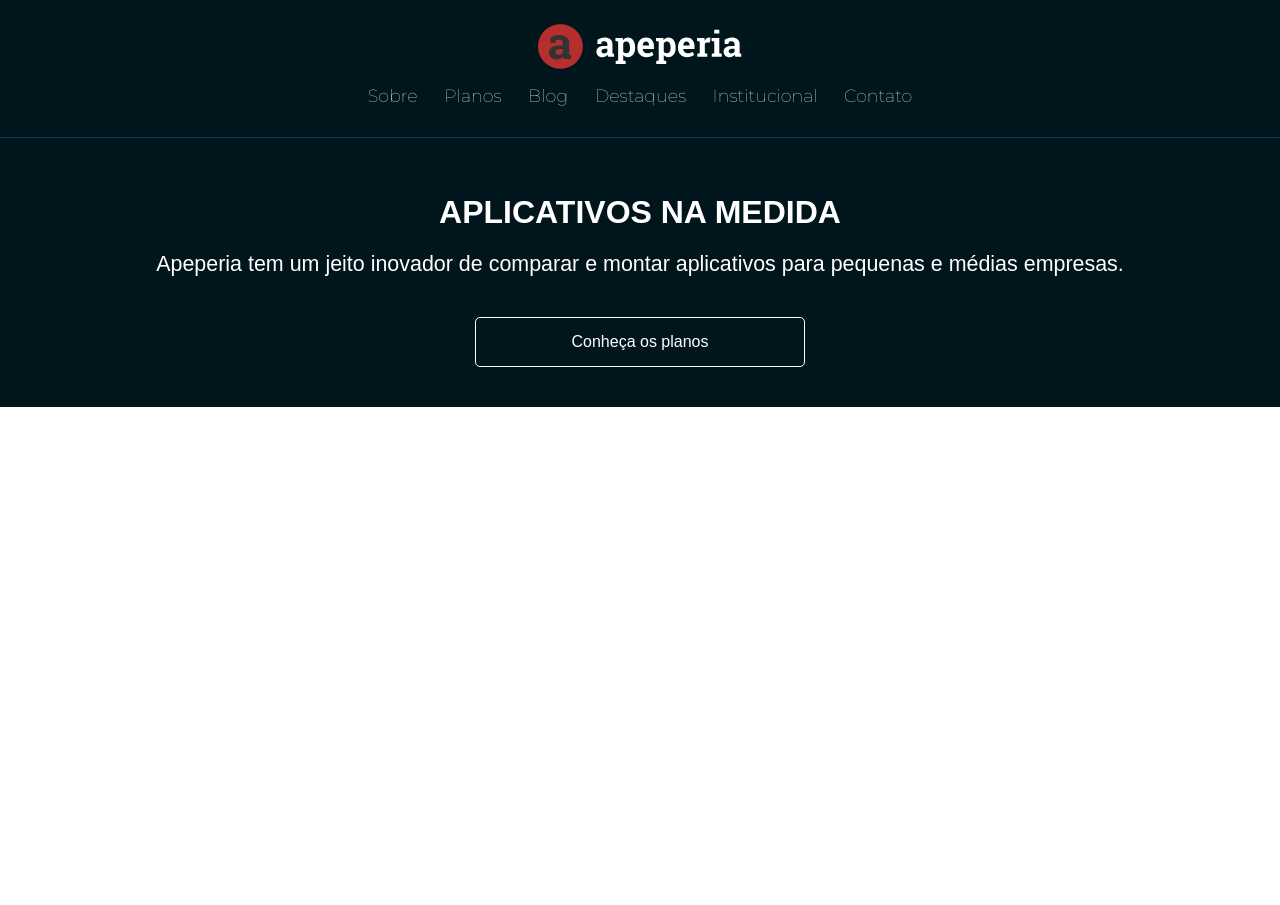
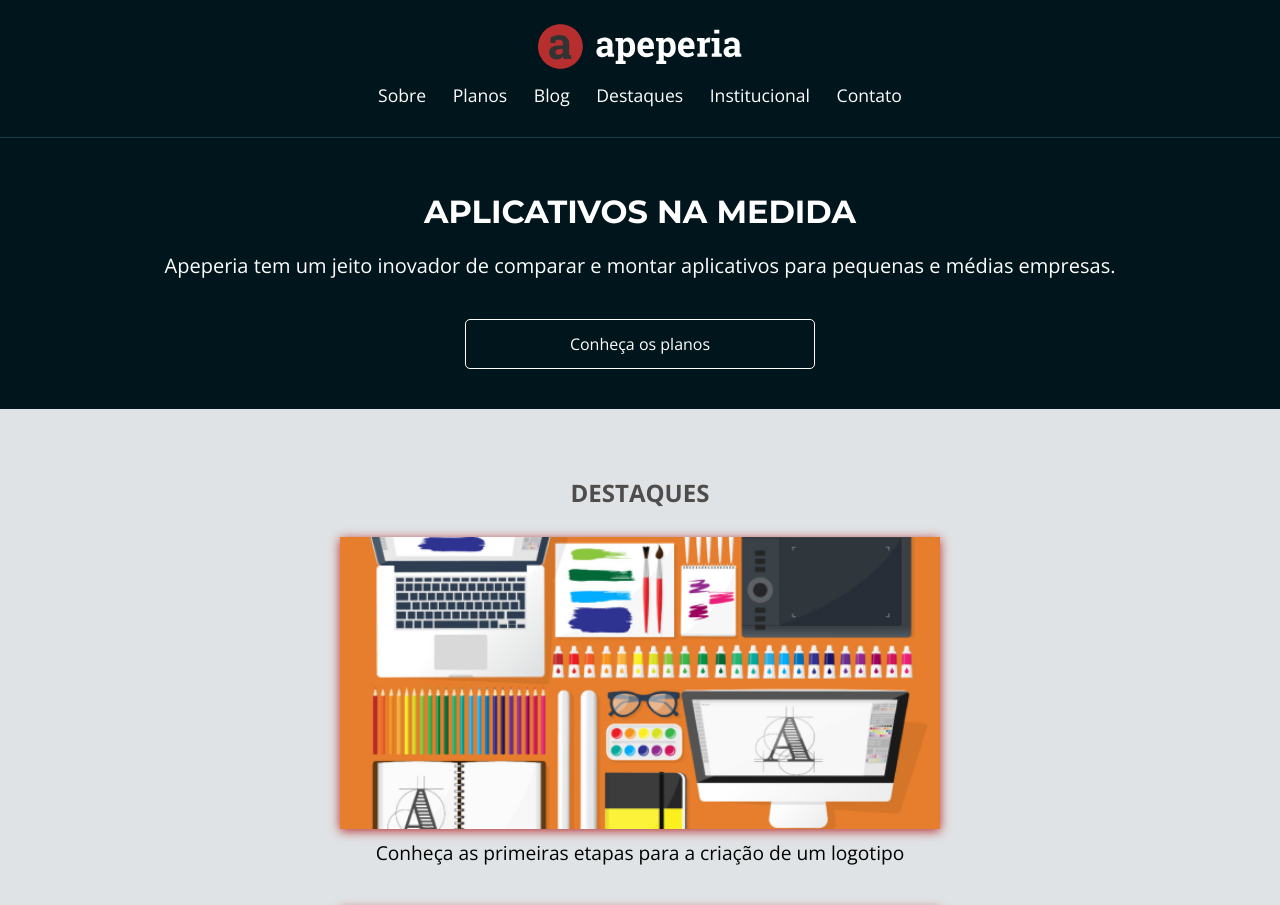
Before and after one commit to Edvaldojs22/Apeperia, a plain HTML site: page index.html in a window 1280 px wide. Shown: the top 905 px of the page. Before the commit the page ends 800 px from the top, so only its background shows below. Drawn offline with nearby package versions, Linux system fonts and the light colour scheme.

Commit message:
nova atualizacao

```diff
--- a/base.css
+++ /dev/null
@@ -1,40 +0,0 @@
-:root{
-   --branco: #ffffff;
-   --azul-claro: #DFE3E5;
-   --vermelho-forte: #B72E2E;
-   --cinza-escuro: #4F4C4C;
-   --cinza-claro: #F7F4F4;
-   --cinza-medio: #D9D9D9;
-   --fonte-link: #0084FF;
-   --fonte-cinza: #666;
-   --borda-cabecalho-mobile: #103D4A;
-   --bg-rodape: #333;
-   --bg-chamada-mobile: #00161C;
-   --planos-cartao-start: #56CCF2;
-   --planos-cartao-ultra: #B04CD9;
-   --planos-cartao-mega: #E33B3B;
-
-   --montserrat: 'Montserrat', sans-serif;
-}
-
-
-body{
-  font-family: var(--montserrat);
-}
-
-.container{
-  color: var(--branco);
-  padding: 0 6%;
-}
-
-.botao{
-    color: var(--branco);
-    display: block;
-    border: 1px solid var(--branco);
-    border-radius: 5px;
-    padding: 1rem 2rem;
-    width: 100%;
-    max-width: 330px;
-    box-sizing: border-box;
-    text-align: center;
-}
--- /dev/null
+++ b/css/base.css
@@ -0,0 +1,46 @@
+:root {
+    --branco: #FFF;
+    --azul-claro: #DFE3E5;
+    --vermelho-forte: #B72E2E;
+    --cinza-escuro: #4F4C4C;
+    --cinza-claro: #F7F4F4;
+    --cinza-medio: #D9D9D9;
+
+    --fonte-link: #0084FF;
+    --fonte-cinza: #666;
+    --borda-cabecalho-mobile: #103D4A;
+    --bg-rodape: #333;
+    --bg-chamada-mobile: #00161C;
+
+    --planos-cartao-start: #56CCF2;
+    --planos-cartao-ultra: #B04CD9;
+    --planos-cartao-mega: #E33B3B;
+
+    --montserrat: 'Montserrat', sans-serif;
+}
+
+body {
+    font-family: 'Open Sans', sans-serif;
+}
+
+.container {
+    padding-right: 6%;
+    padding-left: 6%;
+
+}
+
+.botao {
+    text-align: center;
+
+    display: block;
+
+    width: 100%;
+    max-width: 350px;
+
+    box-sizing: border-box;
+
+    padding: 1rem 2rem;
+
+    border: 1px solid var(--branco);
+    border-radius: 5px;
+}
--- a/css/cabecalho.css
+++ b/css/cabecalho.css
@@ -1,13 +1,19 @@
 .cabecalho {
     color: var(--branco);
+
     width: 100%;
+
     box-sizing: border-box;
+
     display: flex;
     flex-direction: column;
-    align-items:center;
+    align-items: center;
+
     padding-top: .75rem;
     padding-bottom: .75rem;
-    border-bottom: 1px solid #103D4A;
+
+    border-bottom: 1px solid var(--borda-cabecalho-mobile);
+
     position: absolute;
 }
 
@@ -21,7 +27,9 @@
 
 .cabecalho__link {
     font-size: 1.1rem;
+
     display: inline-block;
+
     margin-right: .7rem;
     margin-bottom: 1.25rem;
     margin-left: .7rem;
--- a/css/chamada.css
+++ b/css/chamada.css
@@ -6,15 +6,14 @@
     color: var(--branco);
     text-align: center;
 
-    background-color:var(--bg-chamada-mobile);
+    background-color: var(--bg-chamada-mobile);
 
     padding-top: 12.25rem;
     padding-bottom: 2.5rem;
 }
 
 .chamada__titulo {
-    color: var(--branco);
-    font-family:sans-serif;
+    font-family: var(--montserrat);
     font-size: 2rem;
     font-weight: 700;
     text-transform: uppercase;
@@ -23,15 +22,13 @@
 }
 
 .chamada__texto {
-    color: var(--branco);
-    font-family: sans-serif;
-    font-size: 1.34rem;
+    font-size: 1.25rem;
     line-height: normal;
+
     margin: 0 auto 2.5rem;
 }
 
 .chamada__botao {
-    color: var(--branco);
-    font-family: sans-serif;
     width: 100%;
+
 }
--- /dev/null
+++ b/css/destaque.css
@@ -0,0 +1,44 @@
+.destaques{
+    background-color: var(--azul-claro);
+    padding: 2.5rem 0 2rem
+}
+
+.destaque__titulo{
+   color: var(--cinza-escuro);
+   font-weight: 700;
+   font-size: 1.5rem;
+   font-family: var(--Montserrat);
+   text-transform: uppercase;
+   text-align: center;
+    padding: 2rem;
+}
+
+.destaque__painel{
+    display: flex;
+    flex-direction: column;
+    margin-bottom: 2rem;
+    align-items: center;
+
+}
+
+.destaque__painel-imagem{
+    width: 100vw;
+    max-width: 600px;
+    box-shadow: 0 2px 10px var(--vermelho-forte);
+
+}
+
+.destaque__painel-texto{
+    font-weight: 400;
+    font-size: 1.2rem;
+    line-height: normal;
+    padding: 10px 20px;
+
+}
+
+.destaque__botao{
+    color: var(--vermelho-forte);
+    border: 1px solid var(--vermelho-forte);
+    border-radius: 5px;
+     margin: 0 auto;
+}
--- a/index.html
+++ b/index.html
@@ -1,35 +1,50 @@
 <!DOCTYPE html>
-<html lang="en">
+<html>
     <head>
-    <meta charset="UTF-8">
-    <meta http-equiv="X-UA-Compatible" content="IE=edge">
-    <meta name="viewport" content="width=device-width, initial-scale=1.0">
+        <meta charset="utf-8">
+        <meta name="viewport" content="width=device-width initial-scale=1.0">
         <title>Home | Apeperia</title>
-    <link href="https://fonts.googleapis.com/css2? family=Montserrat:ital,wght@0,100;0,700;1,400&display=swap" rel="stylesheet">
-    <link rel="stylesheet" href="css/reset.css">
-    <link rel="stylesheet" href="css/cabecalho.css">
-    <link rel="stylesheet" href="css/chamada.css">
-    <link rel="stylesheet" href="base.css">
+        <link href="https://fonts.googleapis.com/css2?family=Montserrat:wght@300;400;700&family=Open+Sans:wght@300;400;700&display=swap" rel="stylesheet">
+        <link href="css/reset.css" rel="stylesheet">
+        <link href="css/base.css" rel="stylesheet">
+        <link href="css/cabecalho.css" rel="stylesheet">
+        <link href="css/chamada.css" rel="stylesheet">
+        <link rel="stylesheet" href="css/destaque.css">
     </head>
     <body>
-    <header class="cabecalho">
-        <img class="cabecalho__logo" src="img/logo-apeperia.svg" alt="Logo da Apeperia">
-         <nav>
-            <ul class="cabecalho__navegacao">
-                <li class="cabecalho__link" ><a href=""></a>Sobre </li>
-                <li class="cabecalho__link" ><a href=""></a>Planos</li>
-                <li class="cabecalho__link" ><a href=""></a>Blog</li>
-                <li class="cabecalho__link" ><a href=""></a>Destaques</li>
-                <li class="cabecalho__link" ><a href=""></a>Institucional</li>
-                <li class="cabecalho__link" ><a href=""></a>Contato</li>
+        <header class="cabecalho container">
+            <img src="img/logo-apeperia.svg" alt="Logo da Apeperia" class="cabecalho__logo">
+            <nav class="cabecalho__navegacao">
+                <ul>
+                    <li class="cabecalho__link"><a href="#">Sobre</a></li>
+                    <li class="cabecalho__link"><a href="#">Planos</a></li>
+                    <li class="cabecalho__link"><a href="#">Blog</a></li>
+                    <li class="cabecalho__link"><a href="#">Destaques</a></li>
+                    <li class="cabecalho__link"><a href="#">Institucional</a></li>
+                    <li class="cabecalho__link"><a href="#">Contato</a></li>
                 </ul>
             </nav>
         </header>
-    <main class="chamada ">
+        <main>
+            <section class="chamada container">
                 <h1 class="chamada__titulo">Aplicativos Na Medida</h1>
-        <p class="chamada__texto container">Apeperia tem um jeito inovador de comparar e montar aplicativos para pequenas e médias empresas.</p>
-        <a class="chamada__botao botao" href="">Conheça os planos</a>
+                <p class="chamada__texto">Apeperia tem um jeito inovador de comparar e montar aplicativos para pequenas e médias empresas.</p>
+                <a href="#" class="chamada__botao botao">Conheça os planos</a>
+            </section>
+            <section class="destaques">
+                <h2 class="destaque__titulo">Destaques</h2>
+                <a href="#">
+                    <figure class="destaque__painel">
+                        <img src="img/comecando-criar-logotipo.png" alt="Painel do post sobre criação de logotipo" class="destaque__painel-imagem">
+                        <figcaption class="destaque__painel-texto">Conheça as primeiras etapas para a criação de um logotipo</figcaption>
+                    </figure>
+                </a>
+                <a href="#">
+                    <figure class="destaque__painel">
+                        <img src="img/dicas-fotografia.png" alt="Painel do post sobre fotografia com celula" class="destaque__painel-imagem">
+                        <figcaption class="destaque__painel-texto">Veja dicas de como fotografar usando seu celular</figcaption>
+                    </figure>
+                </a><a href="#" class="destaque__botao botao">Receber destaques por email</a></section>
         </main>
-
     </body>
 </html>
```
Lines whose indentation alone changed are shown as unchanged.
